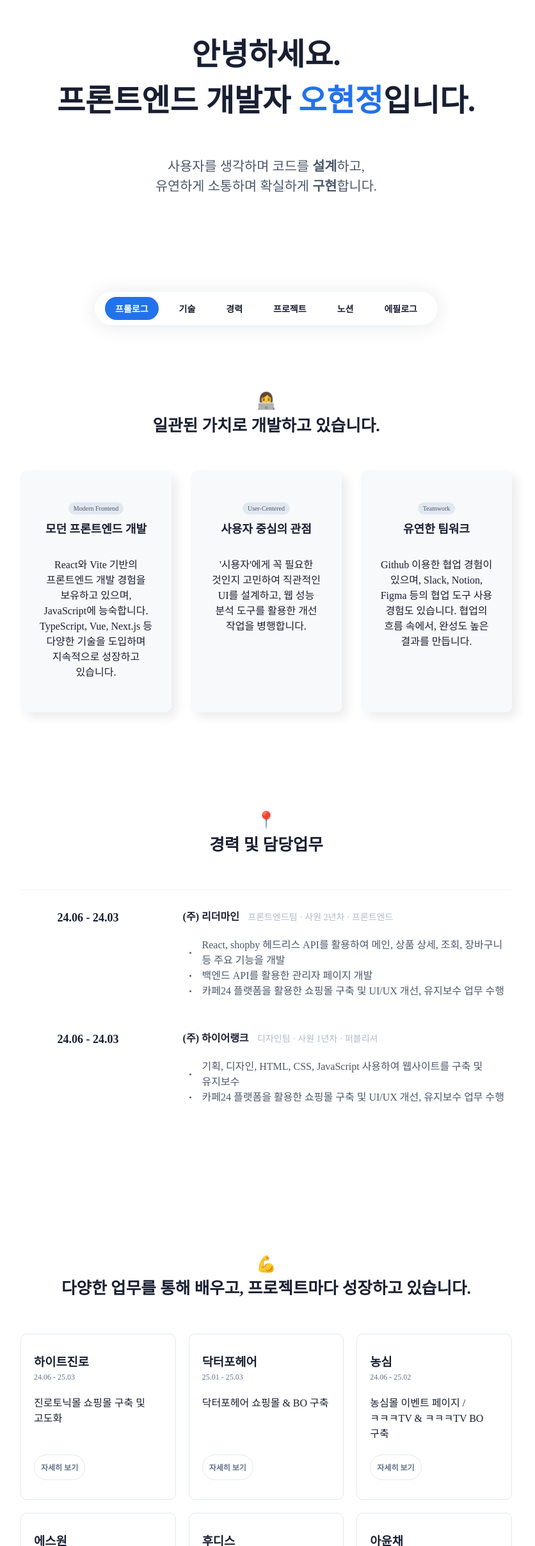
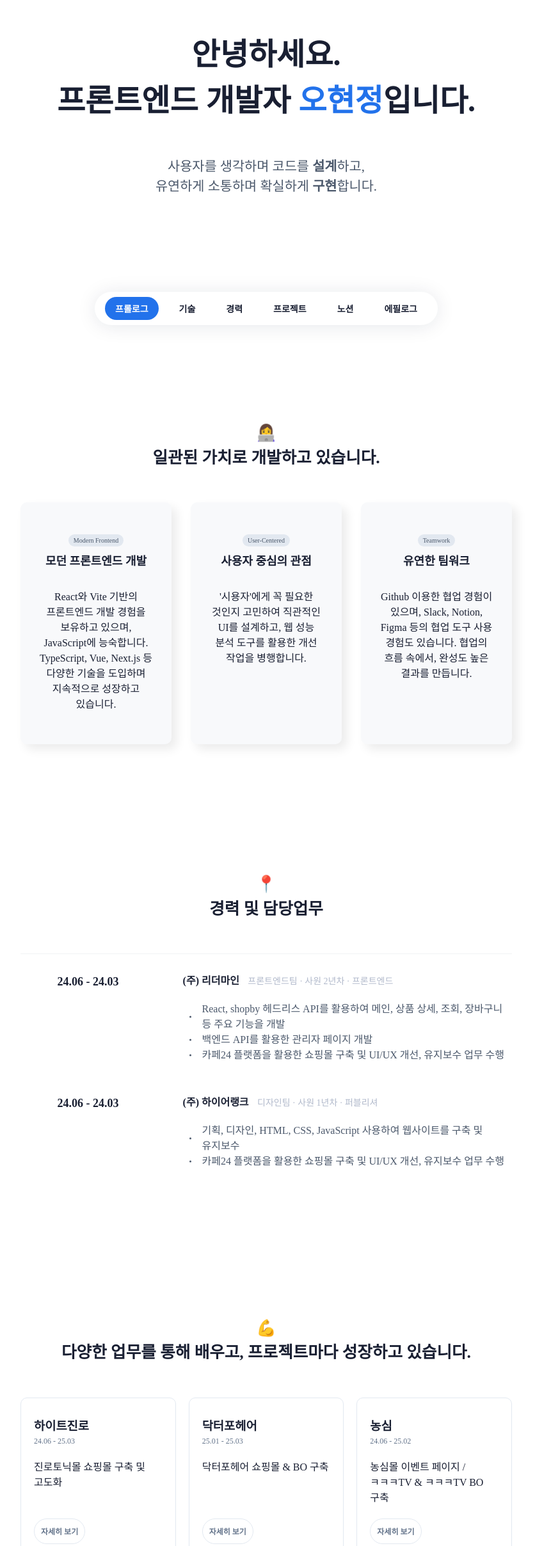
Before and after one commit to oLangS2/portfolio, a React (Create React App) app: page / in a window 1280 px wide. Shown: the part 150-2566 px from the top of the page at 64% size, without its empty margins (224-1060 px from the left). Built offline with nearby package versions, Linux system fonts and the light colour scheme; a web font is replaced by a local one.

Commit message:
aos 추가

```diff
--- a/package.json
+++ b/package.json
@@ -7,6 +7,7 @@
     "@testing-library/jest-dom": "^6.6.3",
     "@testing-library/react": "^16.3.0",
     "@testing-library/user-event": "^13.5.0",
+    "aos": "^2.3.4",
     "react": "^19.1.0",
     "react-dom": "^19.1.0",
     "react-icons": "^5.5.0",
--- a/src/App.jsx
+++ b/src/App.jsx
@@ -6,8 +6,19 @@ import Notion from './components/sections/Notion';
 import Footer from './components/sections/Footer';
 import './styles/global.scss';
 import { Tab } from './components/common/Tab';
+import AOS from 'aos';
+import 'aos/dist/aos.css';
+import { useEffect } from 'react';
 
 function App() {
+  useEffect(() => {
+    AOS.init({
+      duration: 1100, // 애니메이션 지속 시간
+      once: true,
+      mirror: false,
+    });
+  }, []);
+
   return (
     <div>
       <MainVisual />
--- a/src/components/common/Tab.jsx
+++ b/src/components/common/Tab.jsx
@@ -42,7 +42,7 @@ export const Tab = () => {
           }
         });
       },
-      { threshold: 0.1 }
+      { threshold: 0.3}
     );
 
     const sections = tabs
--- a/src/components/sections/AboutMe.jsx
+++ b/src/components/sections/AboutMe.jsx
@@ -2,7 +2,7 @@ import React from 'react'
 
 const AboutMe = () => {
   return (
-    <div className="section" id="about">
+    <div className="section" id="about" data-aos="fade-down">
       <div className="section_wrap about_wrap">
         <span className="title">
           👩‍💻<br />
--- a/src/components/sections/Career.jsx
+++ b/src/components/sections/Career.jsx
@@ -2,7 +2,7 @@ import React from 'react'
 
 const career = () => {
   return (
-    <div className="section" id="career">
+    <div className="section" id="career" data-aos="fade-down">
       <div className="section_wrap career_wrap">
         <div className="title">
           📍 <br />
--- a/src/components/sections/Notion.jsx
+++ b/src/components/sections/Notion.jsx
@@ -8,7 +8,7 @@ import NotionSlide from '../notionSlide/NotionSlide';
 
 const notion = () => {
   return (
-    <div id="notion">
+    <div id="notion" data-aos="fade-down">
         <div className="notion_wrap">
           <div className="title">
             📝<br />
--- a/src/components/sections/Projects.jsx
+++ b/src/components/sections/Projects.jsx
@@ -12,7 +12,7 @@ const Projects = () => {
 
   return (
     <>
-      <div className="section" id="projects">
+      <div className="section" id="projects" data-aos="fade-down">
         <div className="section_wrap projects_wrap">
           <div className="title">
             💪 <br />
--- a/src/styles/global.scss
+++ b/src/styles/global.scss
@@ -156,6 +156,7 @@ button {
     //!SECTION 섹션 공통
     //SECTION 기술
     .about_wrap{
+        padding: 100px 0;
         .box{
             background: $gray-6;
             box-shadow: 8px 8px 16px 0 rgba(0, 0, 0, 0.08);
```
Also changed, not shown: 1 other file (tests, documents, lock files or other folders).
